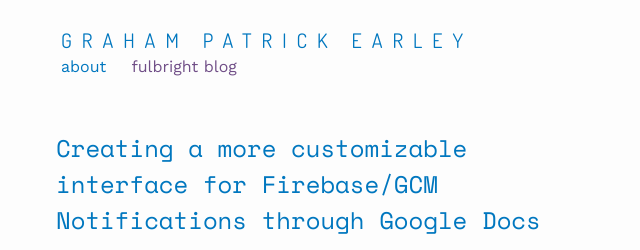
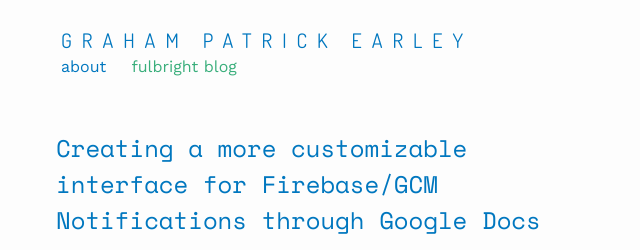
Before and after one commit to grahamearley/blog, a Jekyll site: the page built from index.html, in a window 1280 px wide. Shown: the top 250 px of the page, without its empty margins (309-949 px from the left). Built offline with Jekyll 4.4.1, drawn with Linux system fonts in a browser that asks for light colours.

Commit message:
Make fulbright link color match the green color of the blog

```diff
--- a/_sass/_layout.scss
+++ b/_sass/_layout.scss
@@ -57,7 +57,7 @@
 
     .page-link-featured {
         line-height: $base-line-height;
-        color: $grey-purple-color;
+        color: $dark-mint-green-color;
 
       // Gaps between nav items, but not on the last one
         &:not(:last-child) {
--- a/css/main.scss
+++ b/css/main.scss
@@ -21,7 +21,8 @@
 $background-color: #fdfdfd;
 $brand-color:      #0077bf;
 
-$grey-purple-color:#704e87;
+$grey-purple-color:		#704e87;
+$dark-mint-green-color: #39ae7b;
 $grey-color:       #828282;
 $grey-color-light: lighten($grey-color, 40%);
 $grey-color-dark:  darken($grey-color, 25%);
```
